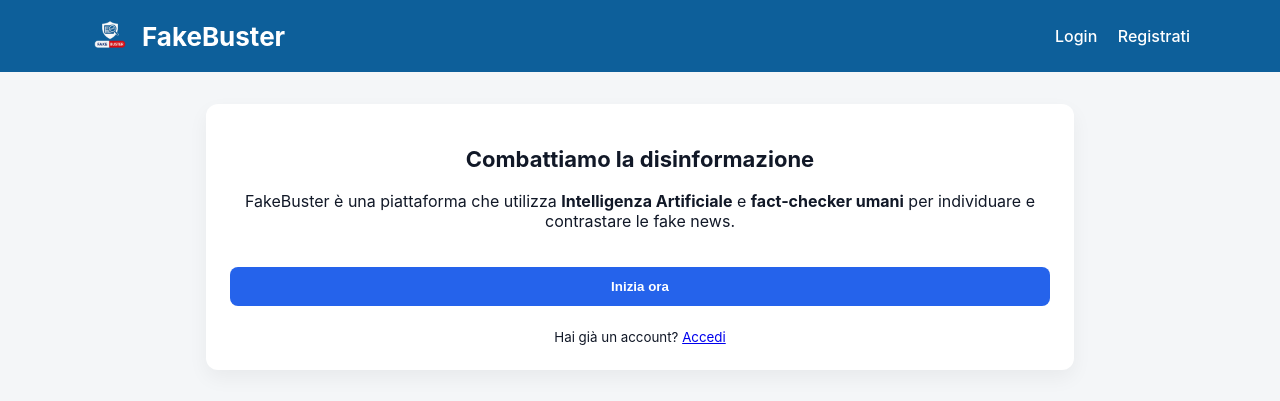
After one commit to EmilianoDG5/IS-FIA-FAKE-BUSTER, a Flask app: page / in a window 1280 px wide. The commit adds this page. Shown: the top 401 px of the page. Run offline with Flask 3, Linux system fonts and the light colour scheme.

Commit message:
fix alcuni bug lato user e checker e desing

```diff
--- a/Code/app/controllers/gestione_utenza.py
+++ b/Code/app/controllers/gestione_utenza.py
@@ -20,6 +20,15 @@ def logout():
     return redirect("/login")
 
 #---------- API ----------,
+@utenza_bp.route("/")
+def home():
+    if "user_id" in session:
+        # se loggato, vai dove devi andare
+        if session.get("ruolo") == "fact_checker":
+            return redirect("/dashboard")
+        return redirect("/feed")
+
+    return render_template("guest/home.html")
 @utenza_bp.route("/register", methods=["POST"])
 def register():
     data = request.get_json()
--- a/Code/app/models/appello.py
+++ b/Code/app/models/appello.py
@@ -21,5 +21,3 @@ class Appello(db.Model):
         db.Integer,
         db.ForeignKey("accounts.id")
     )
-
-    post = db.relationship("Post", backref="appelli")
--- a/Code/app/models/post.py
+++ b/Code/app/models/post.py
@@ -21,3 +21,8 @@ class Post(db.Model):
         db.ForeignKey("accounts.id"),
         nullable=False
     )
+    appello = db.relationship(
+        "Appello",
+        backref="post",
+        cascade="all, delete-orphan"
+    )
--- a/Code/app/static/css/style.css
+++ b/Code/app/static/css/style.css
@@ -1,77 +1,159 @@
+/* ===== RESET ===== */
+* {
+    box-sizing: border-box;
+}
+
 body {
     margin: 0;
-    font-family: Arial, sans-serif;
+    font-family: Inter, Arial, sans-serif;
     background: #f4f6f8;
+    color: #111827;
 }
 
+/* ===== HEADER ===== */
 header {
-    background: #1f2937;
+    background: #0D5F9A;
     color: white;
-    padding: 15px 30px;
+    padding: 16px 32px;
 }
 
-header h1 {
-    margin: 0;
+.header {
+    max-width: 1100px;
+    margin: 0 auto;
+    display: flex;
+    justify-content: space-between;
+    align-items: center;
+}
+
+.logo {
+    display: flex;
+    align-items: center;
+    gap: 12px;
 }
 
 nav a {
     color: white;
-    margin-right: 15px;
+    margin-left: 16px;
     text-decoration: none;
+    font-weight: 500;
 }
 
+/* ===== CONTAINER ===== */
+.container {
+    max-width: 900px;
+    margin: 32px auto;
+    padding: 0 16px;
+}
+
+/* ===== TITOLI ===== */
+h1 { font-size: 26px; margin: 0; }
+h2 { font-size: 22px; }
+h3 { font-size: 18px; }
+
+/* ===== CARD / POST ===== */
+.card,
+.post {
+    background: white;
+    border-radius: 12px;
+    padding: 24px;
+    margin-bottom: 20px;
+    box-shadow: 0 8px 20px rgba(0,0,0,0.05);
+}
+
+/* ===== INPUT ===== */
+input,
+textarea {
+    width: 100%;
+    padding: 12px;
+    border-radius: 8px;
+    border: 1px solid #d1d5db;
+    font-size: 14px;
+    margin-bottom: 14px;
+}
+
+textarea {
+    resize: vertical;
+    min-height: 100px;
+}
+
+/* ===== BUTTON ===== */
+button {
+    width: 100%;
+    padding: 12px;
+    background: #2563eb;
+    color: white;
+    border: none;
+    border-radius: 8px;
+    font-weight: 600;
+    cursor: pointer;
+    transition: background 0.2s, transform 0.1s;
+}
+
+button:hover {
+    background: #1d4ed8;
+    transform: translateY(-1px);
+}
+
+button.danger {
+    background: #ef4444;
+}
+
+button.danger:hover {
+    background: #dc2626;
+}
+
+/* ===== BADGE STATO ===== */
+.badge {
+    display: inline-block;
+    padding: 6px 12px;
+    border-radius: 999px;
+    font-size: 13px;
+    font-weight: 600;
+    color: white;
+    margin-bottom: 8px;
+}
+
+.badge.pubblicato { background: #22c55e; }
+.badge.bloccato   { background: #ef4444; }
+.badge.revisione  { background: #facc15; color: #111; }
+
+/* ===== CENTERED (login/register) ===== */
 .centered {
+    min-height: 100vh;
     display: flex;
     justify-content: center;
     align-items: center;
-    height: 100vh;
 }
 
-.card {
-    background: white;
-    padding: 30px;
-    border-radius: 8px;
-    width: 350px;
-}
-
-input, textarea, button {
-    width: 100%;
-    margin-bottom: 12px;
-    padding: 10px;
-}
-
-button {
-    background: #2563eb;
-    color: white;
-    border: none;
-    cursor: pointer;
-}
-
-main {
-    padding: 30px;
-}
-
-.post {
-    background: white;
-    padding: 20px;
-    border-radius: 6px;
-    margin-bottom: 15px;
-}
+/* ===== MODAL ===== */
 .modal {
     display: none;
     position: fixed;
+    inset: 0;
+    background: rgba(0,0,0,0.6);
     z-index: 999;
-    left: 0;
-    top: 0;
-    width: 100%;
-    height: 100%;
-    background: rgba(0,0,0,0.6);
 }
 
 .modal-content {
-    background: white;
-    padding: 20px;
+    background: rgb(255, 0, 0);
+    padding: 28px;
+    border-radius: 12px;
+    width: 320px;
+    text-align: center;
     margin: 15% auto;
-    width: 300px;
-    text-align: center;
 }
+
+.faiappello,.segnala{
+background-color: white;
+border-color: black;
+color: black;
+margin-bottom: 5px;
+
+}
+.Annulla{
+background-color: white;
+border-color: black;
+color: black;
+margin-bottom: 5px;
+
+}
--- /dev/null
+++ b/Code/app/static/img/desktop.ini
@@ -0,0 +1,2 @@
+[LocalizedFileNames]
+fakebuster.jpg=@fakebuster.jpg,0
--- /dev/null
+++ b/Code/app/templates/guest/home.html
@@ -0,0 +1,53 @@
+<!DOCTYPE html>
+<html lang="it">
+<head>
+    <meta charset="UTF-8">
+    <title>FakeBuster – Home</title>
+    <link rel="stylesheet" href="{{ url_for('static', filename='css/style.css') }}">
+</head>
+<body>
+
+<header>
+    <div class="header">
+        <div class="logo">
+            <img src="{{ url_for('static', filename='img/logo_fakebuster.png') }}" height="40">
+            <h1>FakeBuster</h1>
+        </div>
+
+        <nav>
+            <a href="/login">Login</a>
+            <a href="/register">Registrati</a>
+        </nav>
+    </div>
+</header>
+
+<main class="container">
+
+    <div class="card" style="text-align:center">
+        <h2>Combattiamo la disinformazione</h2>
+
+        <p>
+            FakeBuster è una piattaforma che utilizza
+            <strong>Intelligenza Artificiale</strong> e
+            <strong>fact-checker umani</strong>
+            per individuare e contrastare le fake news.
+        </p>
+
+        <br>
+
+        <a href="/register">
+            <button>Inizia ora</button>
+        </a>
+
+        <br><br>
+
+        <small>
+            Hai già un account?
+            <a href="/login">Accedi</a>
+        </small>
+    </div>
+
+</main>
+
+</body>
+</html>
```
Also changed, not shown: Code/app/controllers/gestione_appelli.py (+25 -4 lines), Code/app/static/js/main.js (+66 -21 lines), Code/app/templates/user/my_posts.html (+17 -29 lines), Code/app/templates/user/new_post.html (+27 -6 lines), Code/app/static/img/fakebuster.jpg (added), Code/app/static/img/gpp_bad_24dp.png (added), Code/app/static/img/logo_fakebuster.png (added), Code/app/static/img/verified_user_24dp_1F1F1F_FILL0_wght400_GRAD0_opsz24.svg (added).
